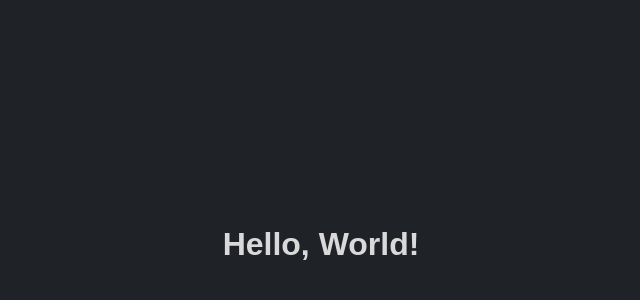
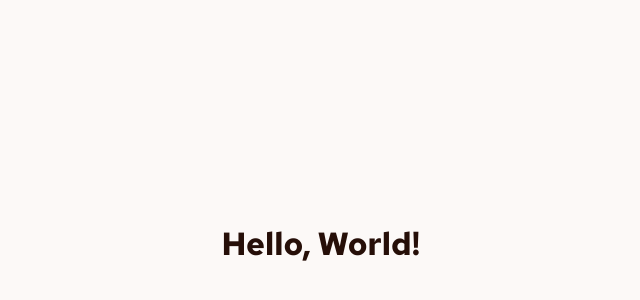
Before and after one commit to DarkstarXDD/product-card-with-list, a React (Vite) app: page / in a window 1280 px wide. Shown: the part 156-456 px from the top of the page, without its empty margins (319-959 px from the left). Built offline with nearby package versions, Linux system fonts and the light colour scheme.

Commit message:
feat: add css variables for fonts and colors

```diff
--- a/src/styles.css
+++ b/src/styles.css
@@ -1,3 +1,9 @@
+@font-face {
+  font-family: "Red Hat Text";
+  src: url("/assets/fonts/RedHatText-VariableFont_wght.woff2");
+  font-weight: 300 700;
+}
+
 /* ------------------- CSS Reset ------------------- */
 * {
   margin: 0;
@@ -31,6 +37,31 @@ textarea {
 }
 
 /* ------------------- CSS Variables ------------------- */
+:root {
+  --ff-red-hat-text: "Red Hat Text", sans-serif;
+
+  --fs-body-sm: 0.875rem;
+  --fs-body-md: 1rem;
+  --fs-body-lg: 1.5rem;
+  --fs-body-xlg: 3.5rem;
+
+  --fw-regular: 400;
+  --fw-semibold: 600;
+  --fw-bold: 700;
+
+  --clr-white: hsl(0, 0%, 100%);
+  --clr-black: hsl(0, 0%, 0%);
+
+  --clr-green: hsl(159, 69%, 38%);
+  --clr-red: hsl(14, 86%, 42%);
+
+  --clr-rose-50: hsl(20, 50%, 98%);
+  --clr-rose-100: hsl(13, 31%, 94%);
+  --clr-rose-300: hsl(14, 25%, 72%);
+  --clr-rose-400: hsl(7, 20%, 60%);
+  --clr-rose-500: hsl(12, 20%, 44%);
+  --clr-rose-900: hsl(14, 65%, 9%);
+}
 
 body {
   min-height: 100dvh;
@@ -38,7 +69,11 @@ body {
   flex-direction: column;
   justify-content: center;
   align-items: center;
-  font-family: sans-serif;
-  color: hsl(0, 0%, 85%);
-  background-color: hsl(213, 13%, 14%);
+  font-family: var(--ff-red-hat-text);
+  font-size: var(--fs-body-md);
+  font-weight: var(--fw-regular);
+  line-height: 1.5;
+  letter-spacing: 0px;
+  color: var(--clr-rose-900);
+  background-color: var(--clr-rose-50);
 }
```
